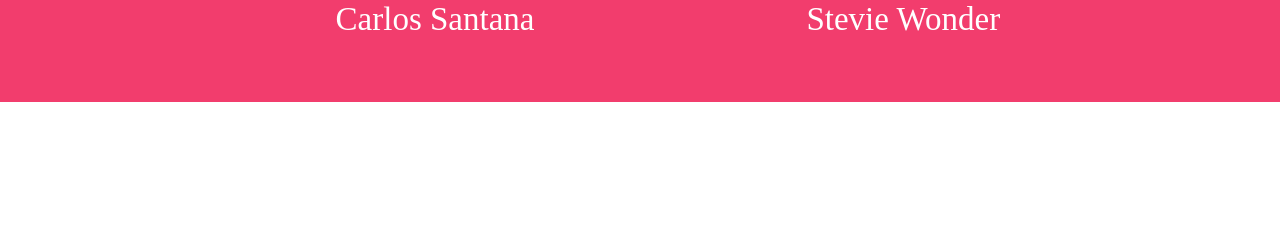
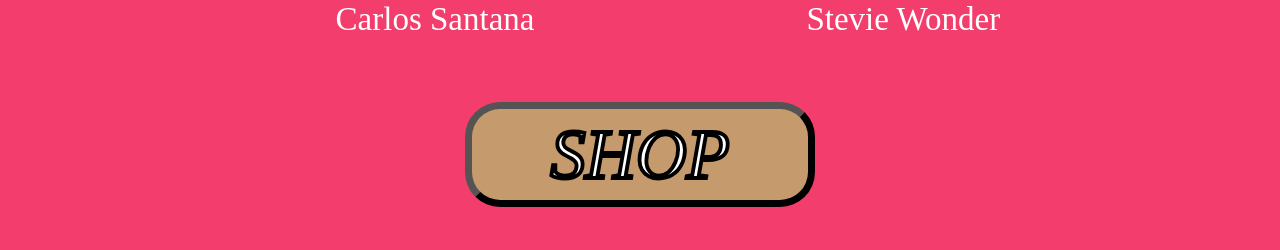
Before and after one commit to demilletaylor/Taylor_projectThree, a plain HTML site: page Lineup/lineup.html in a window 1280 px wide. Shown: the part 6129-6379 px from the top of the page. Before the commit the page ends 6231 px from the top, so only its background shows below. Drawn offline with Linux system fonts and the light colour scheme; a web font is replaced by a local one.

Commit message:
shop button from lineup page

```diff
--- a/Lineup/css/style.css
+++ b/Lineup/css/style.css
@@ -218,3 +218,38 @@ cursor:pointer;
     height: 350px;
     border: 5px black solid;
   }
+  button{
+    justify-content: center;
+  }
+  .shopbtn{
+    width: 5.00em;
+    height: 1.5em;
+    font-family: "cooper-black-std", serif;
+    font-weight: 400;
+    font-style: italic;
+    text-transform: uppercase;
+    text-align: center;
+    font-size:1.00em;
+    text-decoration: none;
+    color: white;
+    display: inline-block;
+    -webkit-text-stroke: .055em black;
+    background-color:#c59b6d;
+    border-radius: .5em;
+    border-width: .10em;
+  }
+  .shopbtn:hover{
+    transform: scale(1.2) ;
+    background-color: #29abe2;
+    border-color: #603813;
+    transition: all 0.5s;
+    cursor: pointer;
+  }
+  .btncontainer{
+    padding-top: 5%;
+    text-align: center;
+    justify-content: center;
+    background-color: #F23D6D;
+    padding-bottom: 3%;
+
+  }
--- a/Lineup/lineup.html
+++ b/Lineup/lineup.html
@@ -153,7 +153,9 @@
                             <h3>Stevie Wonder</h3>
                             </div>
                         </div>
-
+                        <div class ="btncontainer">
+                        <h2><a href="../shop/shop.html"><button class="shopbtn">Shop</button></a>
+                        </div>
 
 
 
```
